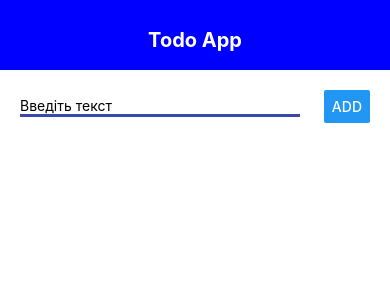
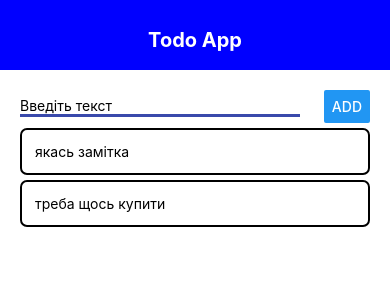
Before and after one commit to Taras-B/react-native-todo-app, a React Native app: screen / in a window 390 px wide. Shown: the top 300 px of the page. Built offline with nearby package versions, Linux system fonts and the light colour scheme.

Commit message:
add screen and switching between them

```diff
--- a/App.js
+++ b/App.js
@@ -4,9 +4,15 @@ import { StyleSheet, Text, View, FlatList } from 'react-native'
 import { Navbar } from './src/components/Navbar'
 import { AddTodo } from './src/components/AddTodo'
 import { Todo } from './src/components/Todo'
+import MainScreen from './src/screens/MainScreen'
+import TodoScreen from './src/screens/TodoScreen'
 
 export default function App() {
-  const [todos, setTodos] = useState([])
+  const [todos, setTodos] = useState([
+    { id: '1', title: 'якась замітка' },
+    { id: '2', title: 'треба щось купити' },
+  ])
+  const [todoId, setTodoId] = useState(null)
 
   const addTodo = (title) => {
     setTodos((prev) => [
@@ -18,18 +24,28 @@ export default function App() {
     ])
   }
 
+  const removeTodo = (id) => {
+    setTodos((prev) => prev.filter((todo) => todo.id !== id))
+  }
+
+  let content = (
+    <MainScreen
+      todos={todos}
+      addTodo={addTodo}
+      removeTodo={removeTodo}
+      openTodo={(id) => setTodoId(id)}
+    />
+  )
+
+  if (todoId) {
+    const selectTodo = todos.find((todo) => todo.id === todoId)
+    content = <TodoScreen goBack={() => setTodoId(null)} todo={selectTodo} />
+  }
+
   return (
     <View>
       <Navbar />
-      <View style={styles.container}>
-        <AddTodo addTodo={addTodo} />
-
-        <FlatList
-          data={todos}
-          renderItem={({ item }) => <Todo todo={item} />}
-          keyExtractor={(item) => item.id.toString()}
-        />
-      </View>
+      <View style={styles.container}>{content}</View>
     </View>
   )
 }
--- a/src/components/AddTodo.js
+++ b/src/components/AddTodo.js
@@ -31,6 +31,7 @@ const styles = StyleSheet.create({
     flexDirection: 'row',
     justifyContent: 'space-between',
     alignItems: 'center',
+    marginBottom: 5,
   },
   input: {
     width: '80%',
--- a/src/components/Todo.js
+++ b/src/components/Todo.js
@@ -1,11 +1,15 @@
 import React from 'react'
-import { StyleSheet, Text, View } from 'react-native'
+import { StyleSheet, Text, View, TouchableOpacity } from 'react-native'
 
-export const Todo = ({ todo }) => {
+export const Todo = ({ todo, removeTodo, onOpen }) => {
   return (
-    <View style={styles.todo}>
-      <Text>{todo.title}</Text>
-    </View>
+    <TouchableOpacity
+      onLongPress={() => removeTodo(todo.id)}
+      onPress={() => onOpen(todo.id)}>
+      <View style={styles.todo}>
+        <Text>{todo.title}</Text>
+      </View>
+    </TouchableOpacity>
   )
 }
 
--- /dev/null
+++ b/src/screens/MainScreen.js
@@ -0,0 +1,24 @@
+import React from 'react'
+import { StyleSheet, View, FlatList } from 'react-native'
+import { AddTodo } from '../components/AddTodo'
+import { Todo } from '../components/Todo'
+
+const MainScreen = ({ addTodo, todos, removeTodo, openTodo }) => {
+  return (
+    <View>
+      <AddTodo addTodo={addTodo} />
+
+      <FlatList
+        data={todos}
+        renderItem={({ item }) => (
+          <Todo todo={item} onOpen={openTodo} removeTodo={removeTodo} />
+        )}
+        keyExtractor={(item) => item.id.toString()}
+      />
+    </View>
+  )
+}
+
+export default MainScreen
+
+const styles = StyleSheet.create({})
--- /dev/null
+++ b/src/screens/TodoScreen.js
@@ -0,0 +1,16 @@
+import React from 'react'
+import { StyleSheet, View, Text, Button } from 'react-native'
+// import { Todo } from '../components/Todo'
+
+const TodoScreen = ({ goBack, todo }) => {
+  return (
+    <View>
+      <Text>{todo.title}</Text>
+      <Button title='go home' onPress={goBack} />
+    </View>
+  )
+}
+
+export default TodoScreen
+
+const styles = StyleSheet.create({})
```
